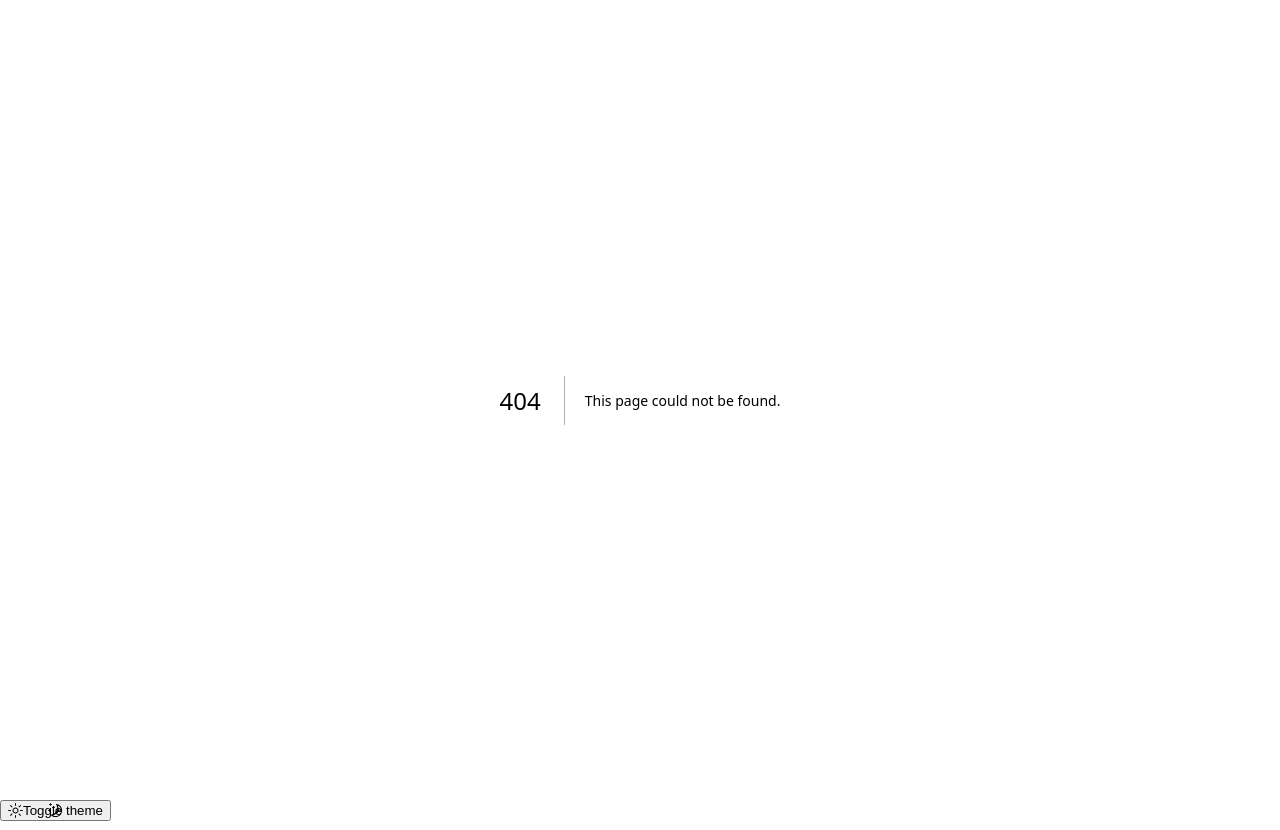
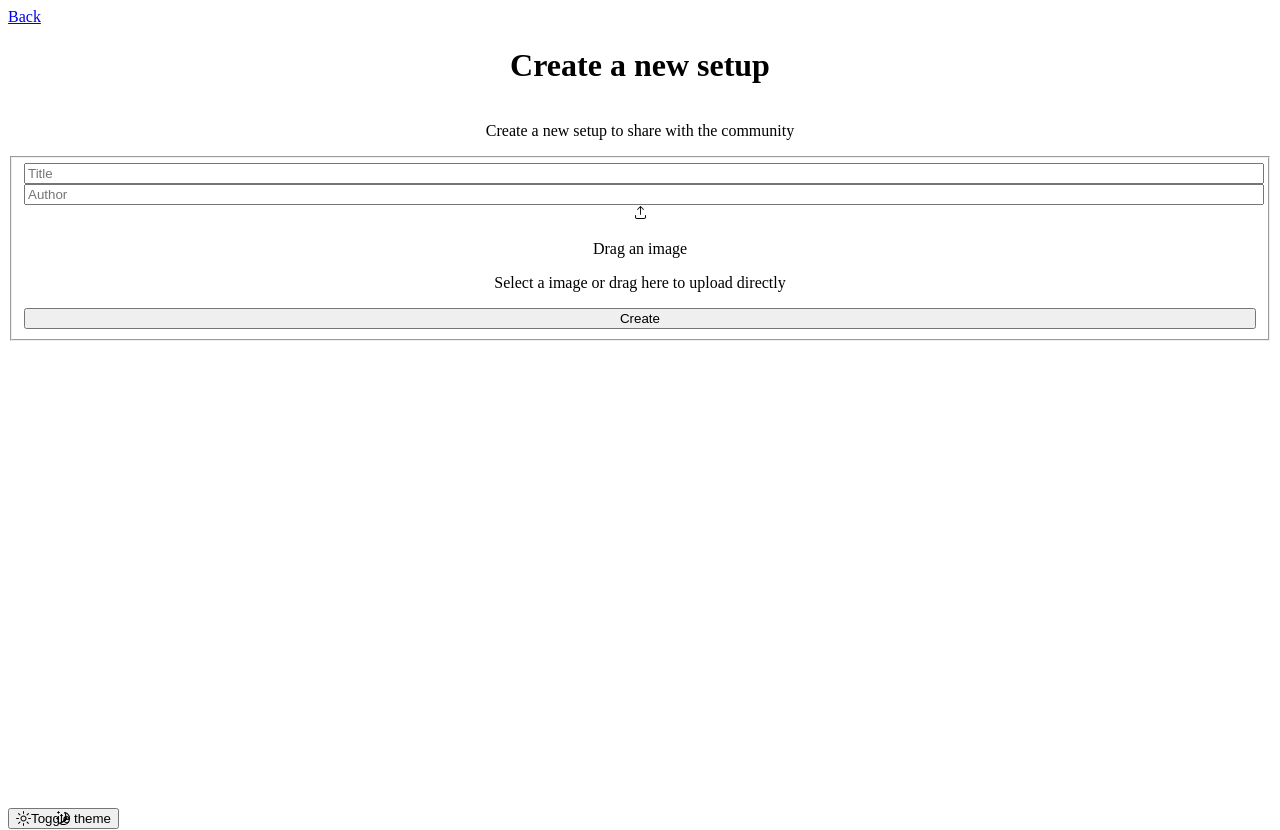
Before and after one commit to suzubki/SoftwareEngineerChallenge, a Next.js app in the folder apps/nextjs/: page /create in a window 1280 px wide. Before the commit this address had no page. Built offline with nearby package versions, Linux system fonts and the light colour scheme; no server answers; what @t3-oss/env-nextjs would draw is missing.

Commit message:
add setup list and form | add server action to create setup

```diff
--- /dev/null
+++ b/apps/nextjs/src/app/_components/create-setup/action.ts
@@ -0,0 +1,15 @@
+"use server";
+
+import type { SetupCreateSchema } from "@acme/validators";
+import { setupCreateSchema } from "@acme/validators";
+
+export const createSetup = async (form: SetupCreateSchema) => {
+  const validated = setupCreateSchema.safeParse(form);
+  // const db = makeDB()
+
+  if (!validated.success) {
+    return { error: validated.error.message };
+  }
+
+  return validated.data;
+};
--- /dev/null
+++ b/apps/nextjs/src/app/_components/create-setup/form.tsx
@@ -0,0 +1,96 @@
+"use client";
+
+import type { SubmitHandler } from "react-hook-form";
+import { tryit } from "radash";
+
+import type { SetupCreateSchema } from "@acme/validators";
+import { Button } from "@acme/ui/button";
+import {
+  Form,
+  FormControl,
+  FormField,
+  FormItem,
+  FormMessage,
+  useForm,
+} from "@acme/ui/form";
+import { Input } from "@acme/ui/input";
+import { toast } from "@acme/ui/toast";
+import { ImageUpload } from "@acme/ui/upload";
+import { setupCreateSchema } from "@acme/validators";
+
+import { createSetup } from "./action";
+
+export function CreateSetupForm() {
+  const form = useForm<SetupCreateSchema, SetupCreateSchema>({
+    schema: setupCreateSchema,
+    defaultValues: {
+      title: "",
+      author: "",
+      imageUrl: "",
+    },
+  });
+
+  // const queryClient = useQueryClient();
+
+  const onSubmit: SubmitHandler<SetupCreateSchema> = async (data) => {
+    const [err, res] = await tryit(createSetup)(data);
+    if (err) {
+      toast.error("Failed to create setup", {
+        description: err.message,
+      });
+    } else {
+      toast.success("Setup created successfully", {
+        description: JSON.stringify(res),
+      });
+    }
+  };
+
+  return (
+    <Form {...form}>
+      <form className="w-full max-w-2xl" onSubmit={form.handleSubmit(onSubmit)}>
+        <fieldset
+          className="flex flex-col gap-4"
+          disabled={form.formState.isSubmitting}
+        >
+          <FormField
+            control={form.control}
+            name="title"
+            render={({ field }) => (
+              <FormItem>
+                <FormControl>
+                  <Input {...field} placeholder="Title" />
+                </FormControl>
+                <FormMessage />
+              </FormItem>
+            )}
+          />
+          <FormField
+            control={form.control}
+            name="author"
+            render={({ field }) => (
+              <FormItem>
+                <FormControl>
+                  <Input {...field} placeholder="Author" />
+                </FormControl>
+                <FormMessage />
+              </FormItem>
+            )}
+          />
+          <ImageUpload
+            onUploadComplete={(url) => {
+              form.setValue("imageUrl", url);
+              form.clearErrors("imageUrl");
+            }}
+          />
+          {form.formState.errors.imageUrl && (
+            <p className="text-[0.8rem] font-medium text-destructive">
+              {form.formState.errors.imageUrl.message}
+            </p>
+          )}
+
+          <Button type="submit">Create</Button>
+        </fieldset>
+      </form>
+    </Form>
+  );
+}
--- a/apps/nextjs/src/app/_components/form.tsx
+++ /dev/null
@@ -1,83 +0,0 @@
-"use client";
-
-import { useMutation, useQueryClient } from "@tanstack/react-query";
-
-import { CreatePostSchema } from "@acme/db/schema";
-import { Button } from "@acme/ui/button";
-import {
-  Form,
-  FormControl,
-  FormField,
-  FormItem,
-  FormMessage,
-  useForm,
-} from "@acme/ui/form";
-import { Input } from "@acme/ui/input";
-import { toast } from "@acme/ui/toast";
-
-import { useTRPC } from "~/trpc/react";
-
-export function CreatePostForm() {
-  const trpc = useTRPC();
-  const form = useForm({
-    schema: CreatePostSchema,
-    defaultValues: {
-      content: "",
-      title: "",
-    },
-  });
-
-  const queryClient = useQueryClient();
-  const createPost = useMutation(
-    trpc.post.create.mutationOptions({
-      onSuccess: async () => {
-        form.reset();
-        await queryClient.invalidateQueries(trpc.post.pathFilter());
-      },
-      onError: (err) => {
-        toast.error(
-          err.data?.code === "UNAUTHORIZED"
-            ? "You must be logged in to post"
-            : "Failed to create post",
-        );
-      },
-    }),
-  );
-
-  return (
-    <Form {...form}>
-      <form
-        className="flex w-full max-w-2xl flex-col gap-4"
-        onSubmit={form.handleSubmit((data) => {
-          createPost.mutate(data);
-        })}
-      >
-        <FormField
-          control={form.control}
-          name="title"
-          render={({ field }) => (
-            <FormItem>
-              <FormControl>
-                <Input {...field} placeholder="Title" />
-              </FormControl>
-              <FormMessage />
-            </FormItem>
-          )}
-        />
-        <FormField
-          control={form.control}
-          name="content"
-          render={({ field }) => (
-            <FormItem>
-              <FormControl>
-                <Input {...field} placeholder="Content" />
-              </FormControl>
-              <FormMessage />
-            </FormItem>
-          )}
-        />
-        <Button>Create</Button>
-      </form>
-    </Form>
-  );
-}
--- a/apps/nextjs/src/app/_components/setup-card.tsx
+++ b/apps/nextjs/src/app/_components/setup-card.tsx
@@ -43,7 +43,7 @@ export function SetupCard(props: {
         </p>
 
         <Split className="mb-4 flex-wrap gap-2">
-          {props.setup.tags.slice(0, 3).map((tag) => (
+          {props.setup.tags?.slice(0, 3).map((tag) => (
             <Badge
               key={tag}
               variant="outline"
@@ -53,7 +53,7 @@ export function SetupCard(props: {
               {tag}
             </Badge>
           ))}
-          {props.setup.tags.length > 3 && (
+          {props.setup.tags?.length && props.setup.tags.length > 3 && (
             <Badge variant="secondary" className="text-muted-foreground">
               +{props.setup.tags.length - 3} más
             </Badge>
--- a/apps/nextjs/src/app/_components/setup-list.tsx
+++ b/apps/nextjs/src/app/_components/setup-list.tsx
@@ -57,11 +57,14 @@ export function SetupList(props: { setups: Model<"Setup">[] }) {
           trpc.setup.all.queryOptions().queryKey,
           (old: Model<"Setup">[] | undefined) => {
             if (!old) return [];
-            return old.map((setup) =>
+
+            const newArr = old.map((setup) =>
               setup.id === input.id
                 ? { ...setup, likes: setup.likes + 1 }
                 : setup,
             );
+            setSetups(newArr);
+            return newArr;
           },
         );
 
@@ -72,13 +75,6 @@ export function SetupList(props: { setups: Model<"Setup">[] }) {
 
   const likeSetup = async (setup: Model<"Setup">) => {
     likeSetupMutation.mutate({ id: setup.id });
-    const newSetups = optimisticSetups.map((s) => {
-      if (s.id === setup.id) {
-        return { ...s, likes: s.likes + 1 };
-      }
-      return s;
-    });
-    setSetups(newSetups);
   };
 
   // Using optimistic updates with useOptimistic hook
--- /dev/null
+++ b/apps/nextjs/src/app/create/page.tsx
@@ -0,0 +1,24 @@
+import Link from "next/link";
+
+import { Button } from "@acme/ui/button";
+
+import { CreateSetupForm } from "../_components/create-setup/form";
+
+export default function CreatePage() {
+  return (
+    <main className="container h-screen py-16">
+      <div className="flex flex-col items-center gap-4">
+        <Button asChild variant="outline" className="self-start">
+          <Link href="/">Back</Link>
+        </Button>
+        <h1 className="text-5xl font-extrabold tracking-tight">
+          Create a new setup
+        </h1>
+        <p className="mb-8 text-muted-foreground">
+          Create a new setup to share with the community
+        </p>
+        <CreateSetupForm />
+      </div>
+    </main>
+  );
+}
--- a/apps/nextjs/src/app/page.tsx
+++ b/apps/nextjs/src/app/page.tsx
@@ -1,10 +1,11 @@
 import { Suspense } from "react";
+import Link from "next/link";
+
+import { Button } from "@acme/ui/button";
 
 import { HydrateClient, prefetch, trpc } from "~/trpc/server";
-import { AuthShowcase } from "./_components/auth-showcase";
-import { CreatePostForm } from "./_components/form";
-import { SetupList } from "./_components/setup";
 import { SetupCardSkeleton } from "./_components/setup-card-skeleton";
+import { SetupQueryContainer } from "./_components/setup-qc";
 
 export default function HomePage() {
   prefetch(trpc.setup.all.queryOptions());
@@ -13,12 +14,15 @@ export default function HomePage() {
     <HydrateClient>
       <main className="container h-screen py-16">
         <div className="flex flex-col items-center justify-center gap-4">
-          <h1 className="text-5xl font-extrabold tracking-tight sm:text-[5rem]">
+          <h1 className="text-5xl font-extrabold tracking-tight">
             Create <span className="text-primary">T3</span> Turbo
           </h1>
-          <AuthShowcase />
+          {/* <AuthShowcase /> */}
 
-          <CreatePostForm />
+          <Button asChild>
+            <Link href="/create">Create a new setup</Link>
+          </Button>
+
           <div className="w-full max-w-2xl overflow-y-scroll">
             <Suspense
               fallback={
@@ -29,7 +33,7 @@ export default function HomePage() {
                 </div>
               }
             >
-              <SetupList />
+              <SetupQueryContainer />
             </Suspense>
           </div>
         </div>
```
